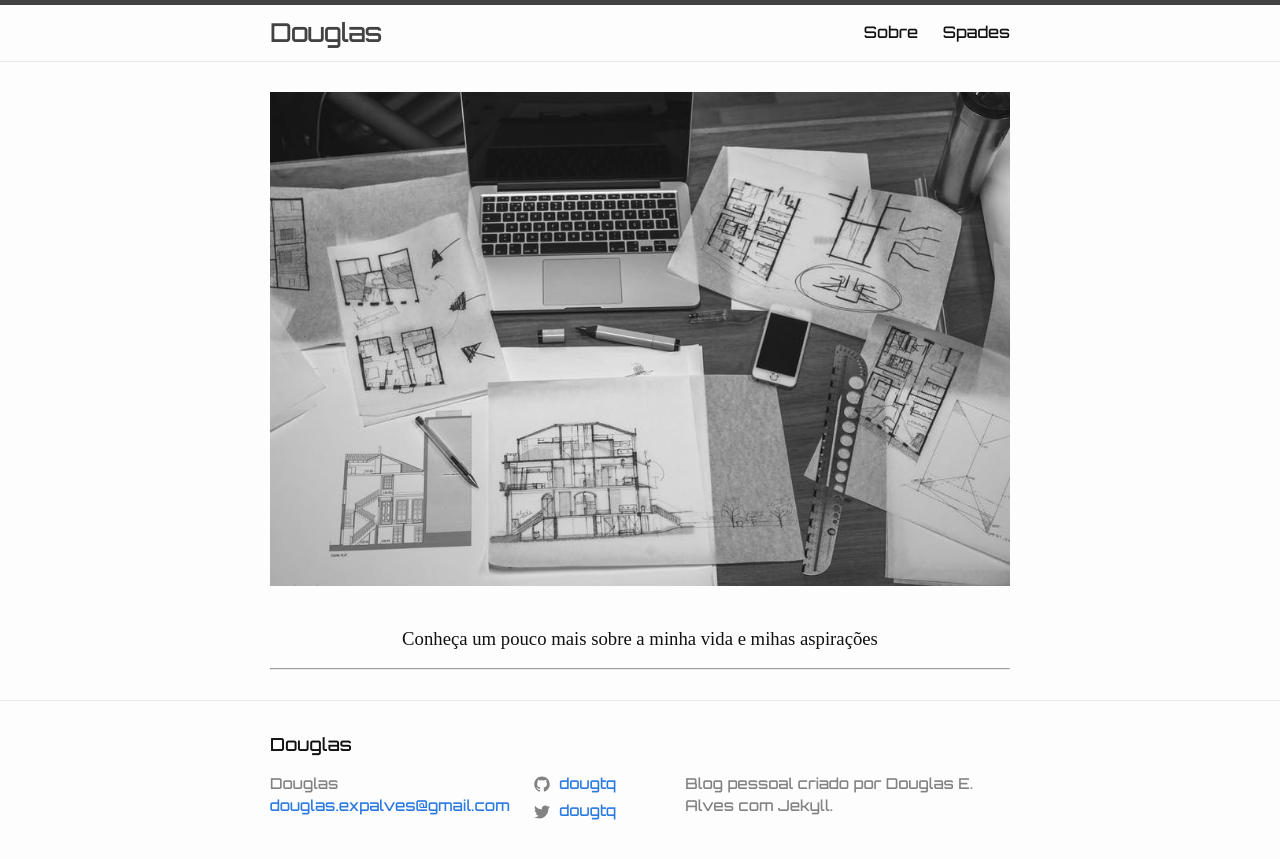
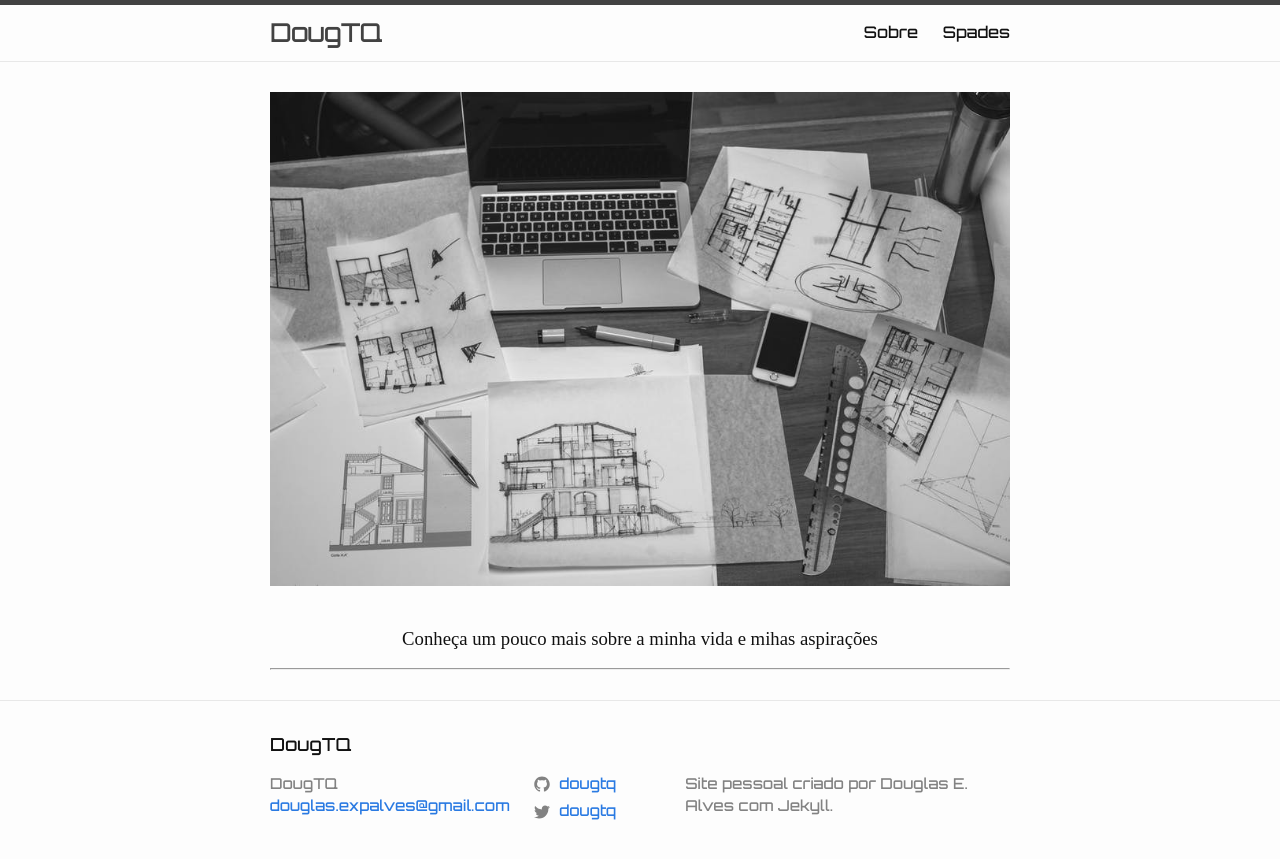
Before and after one commit to dougtq/mypage-tq, a Jekyll site: the page built from index.md, in a window 1280 px wide. Shown: the top 859 px of the page. Built offline with Jekyll 4.4.1, drawn with Linux system fonts in a browser that asks for light colours; nearby versions of some CDN libraries; some web fonts are replaced.

Commit message:
update config -- change title and description

```diff
--- a/_config.yml
+++ b/_config.yml
@@ -11,10 +11,10 @@
 # you will see them accessed via {{ site.title }}, {{ site.email }}, and so on.
 # You can create any custom variable you would like, and they will be accessible
 # in the templates via {{ site.myvariable }}.
-title: Douglas
+title: DougTQ
 email: douglas.expalves@gmail.com
 description: >- # this means to ignore newlines until "baseurl:"
-  Blog pessoal criado por Douglas E. Alves com Jekyll.
+  Site pessoal criado por Douglas E. Alves com Jekyll.
 baseurl: ""
 url: "https://dougtq.github.io" # the base hostname & protocol for your site, e.g. http://example.com
 twitter_username: dougtq
```
